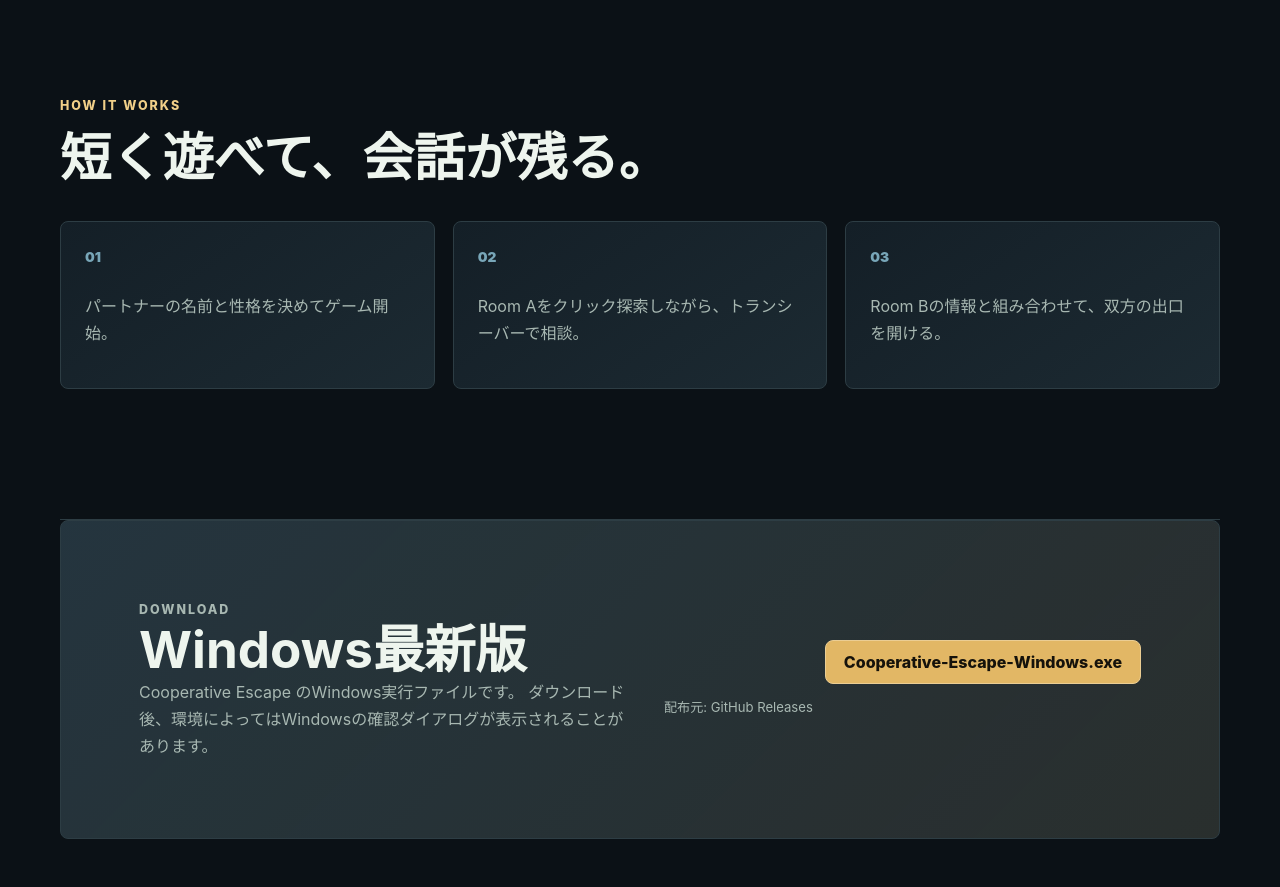
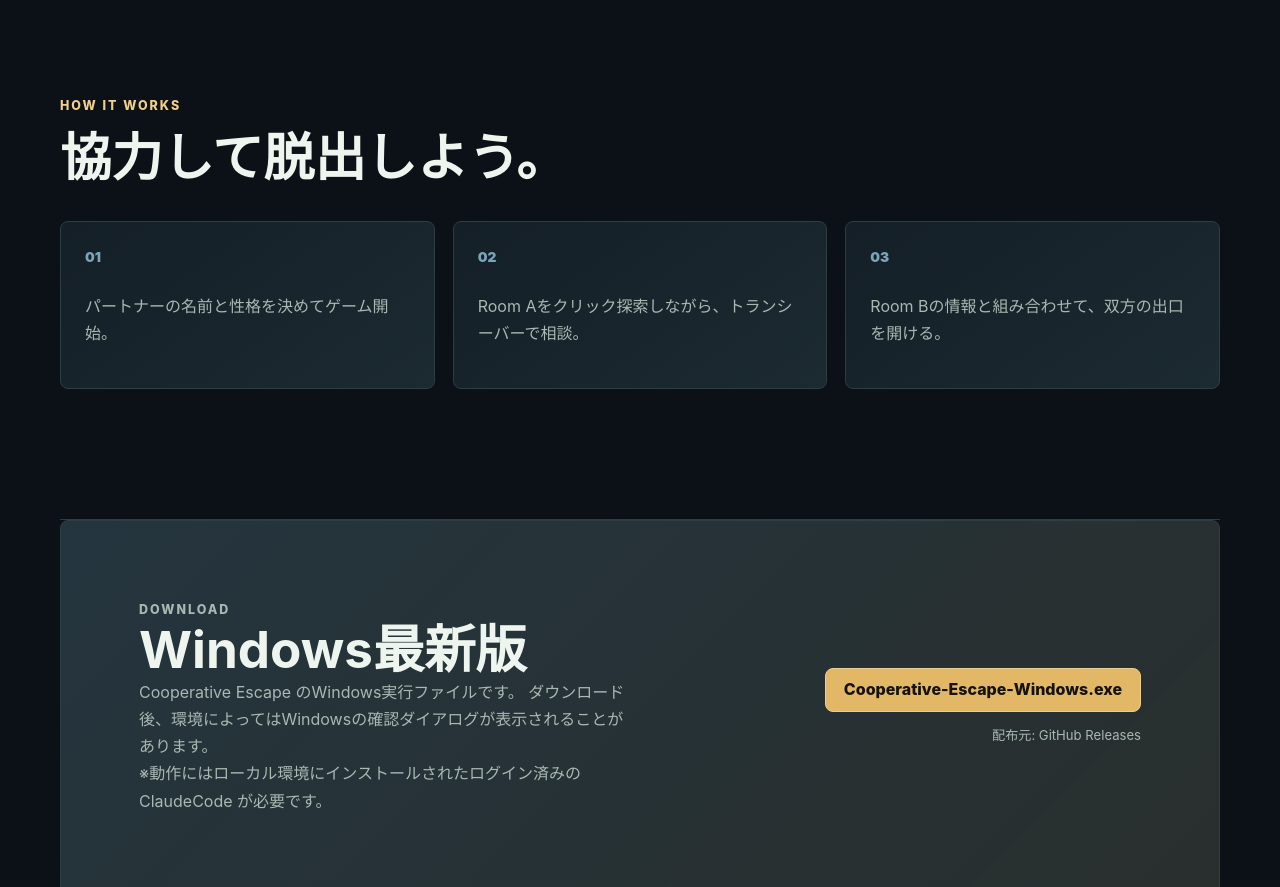
Before and after one commit to enashimaga/cooperative-escape-site, a plain HTML site: page index.html in a window 1280 px wide. Shown: the part 2100-2987 px from the top of the page. Drawn offline with Linux system fonts and the light colour scheme.

Commit message:
微調整

```diff
--- a/index.html
+++ b/index.html
@@ -99,7 +99,7 @@
       <section id="play" class="section play" aria-labelledby="play-title">
         <div class="section-heading">
           <p class="eyebrow">How it works</p>
-          <h2 id="play-title">短く遊べて、会話が残る。</h2>
+          <h2 id="play-title">協力して脱出しよう。</h2>
         </div>
         <ol class="steps">
           <li>
@@ -125,6 +125,7 @@
             Cooperative Escape のWindows実行ファイルです。
             ダウンロード後、環境によってはWindowsの確認ダイアログが表示されることがあります。
           </p>
+          <p>※動作にはローカル環境にインストールされたログイン済みの ClaudeCode が必要です。</p>
         </div>
         <div class="download-actions">
           <a
--- a/styles.css
+++ b/styles.css
@@ -322,6 +322,7 @@ figcaption {
   width: 100%;
   max-width: 250px;
   font-size: 0.82rem;
+  text-align: right;
 }
 
 .site-footer {
```
